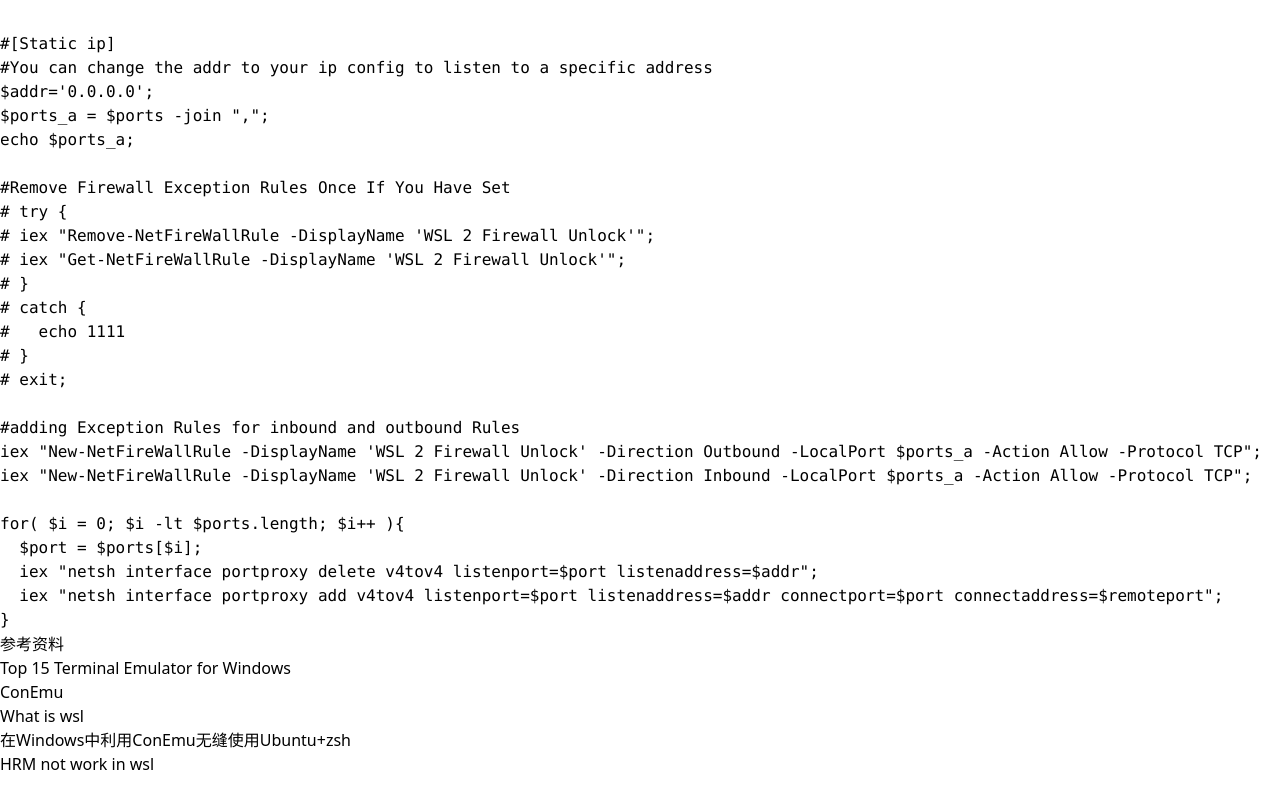
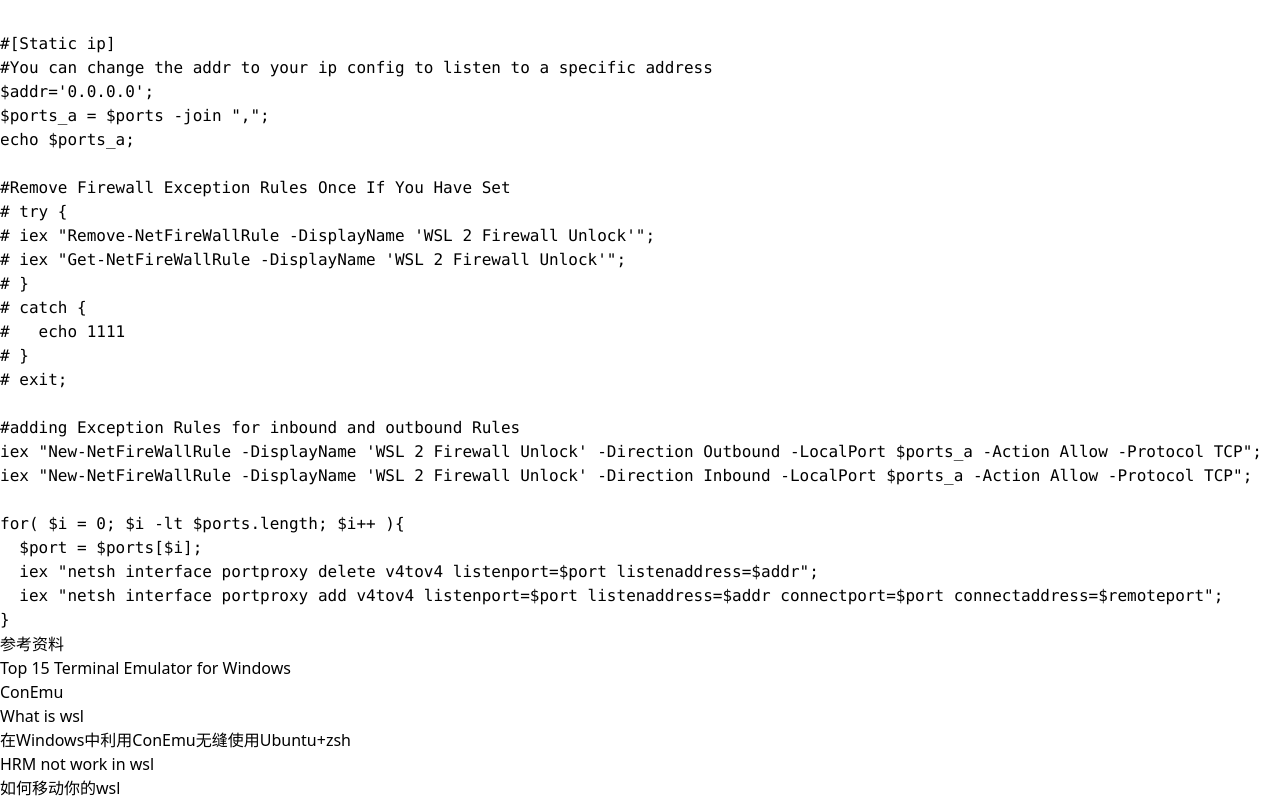
Before and after one commit to JesuisTong/tongz, a Gatsby site: page /blog/get-best-DX-on-windows in a window 1280 px wide. Shown: the part 2828-3628 px from the top of the page. Before the commit the page ends 3604 px from the top, so only its background shows below. Built offline with nearby package versions, Linux system fonts and the light colour scheme; Gatsby itself is replaced by a stand-in of ours; code samples lack their colours.

Commit message:
chore: update blog

```diff
--- a/src/pages/blog/get-best-DX-on-windows.mdx
+++ b/src/pages/blog/get-best-DX-on-windows.mdx
@@ -113,3 +113,4 @@
 - [What is wsl](https://docs.microsoft.com/en-us/windows/wsl/about)
 - [在Windows中利用ConEmu无缝使用Ubuntu+zsh](https://blog.yuki-nagato.com/zh-cn/articles/wsl-conemu/)
 - [HRM not work in wsl](https://github.com/microsoft/WSL/issues/4417#issuecomment-538516753)
+- [如何移动你的wsl](https://learnku.com/articles/46234#:~:text=WSL%20%E9%BB%98%E8%AE%A4%E5%AE%89%E8%A3%85%E5%9C%A8%20C%20%E7%9B%98%EF%BC%8C%E9%9A%8F%E7%9D%80%E5%BC%80%E5%8F%91%E6%97%B6%E9%97%B4%E7%9A%84%E5%A2%9E%E9%95%BF%EF%BC%8C%E6%95%B0%E6%8D%AE%E8%B6%8A%E6%9D%A5%E8%B6%8A%E5%A4%9A%EF%BC%8C%E5%AD%90%E7%B3%BB%E7%BB%9F%E6%95%B0%E6%8D%AE%E5%8D%A0%E7%94%A8%E9%AB%98%E8%BE%BE%2060%20GB%EF%BC%8C%E5%AF%B9%E4%BA%8E%E5%8E%9F%E6%9C%AC%20100%20GB,%E7%9A%84%20C%20%E7%9B%98%EF%BC%8C%E4%B8%8D%E5%A0%AA%E9%87%8D%E8%B4%9F%EF%BC%8C%E7%BB%88%E4%BA%8E%E5%8F%AA%E5%89%A9%E4%B8%8B%E4%B8%8D%E8%B6%B3%20300%20MB%20%E7%9A%84%E7%A9%BA%E9%97%B4%EF%BC%8C%E9%9A%8F%E4%B9%8B%E8%80%8C%E6%9D%A5%E7%9A%84%E5%B0%B1%E6%98%AF%20PHPStorm%20%E6%97%A0%E6%B3%95%E6%89%93%E5%BC%80)
```
